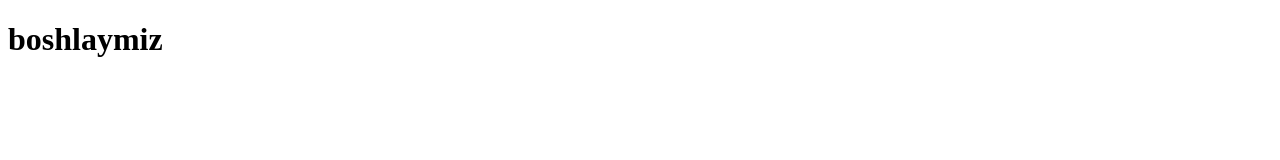
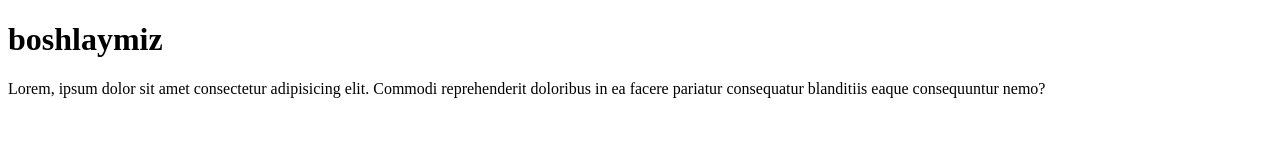
Before and after one commit to abdulbosittadjibaev/new-zoombiz, a plain HTML site: page index.html in a window 1280 px wide. Drawn offline with Linux system fonts and the light colour scheme.

Commit message:
asnfjshf

```diff
--- a/index.html
+++ b/index.html
@@ -8,5 +8,6 @@
 </head>
 <body>
     <h1>boshlaymiz</h1>
+    <p>Lorem, ipsum dolor sit amet consectetur adipisicing elit. Commodi reprehenderit doloribus in ea facere pariatur consequatur blanditiis eaque consequuntur nemo?</p>
 </body>
 </html>
```
